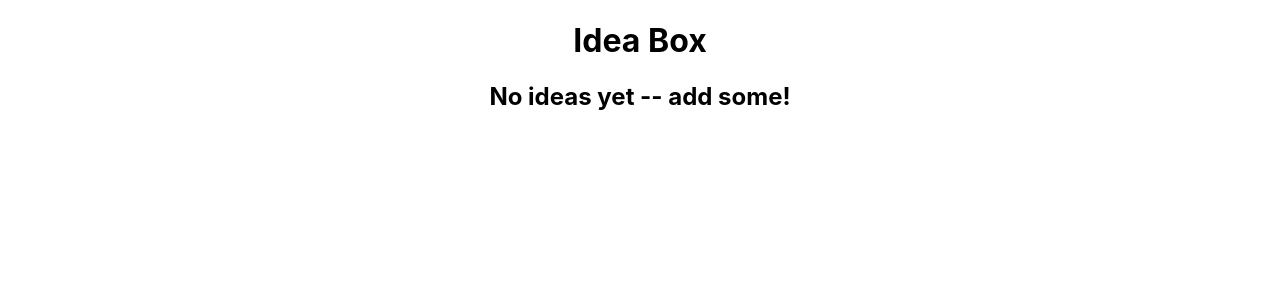
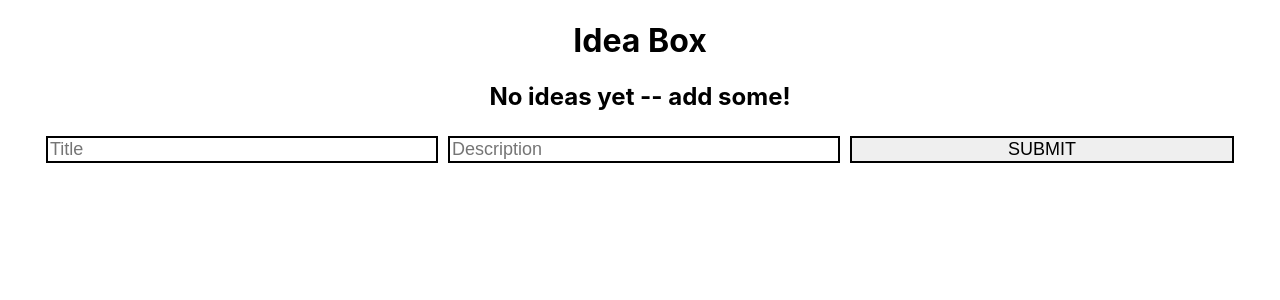
Before and after one commit to bpeterson2579/idea-box2.0, a React (Create React App) app: page / in a window 1280 px wide. Shown: the top 300 px of the page. Built offline with nearby package versions, Linux system fonts and the light colour scheme.

Commit message:
Allow user to add cards

```diff
--- a/src/App.js
+++ b/src/App.js
@@ -1,17 +1,19 @@
 import React, {Component} from 'react';
 import './App.css';
 import Ideas from './Ideas';
+import Form from './Form';
 
 class App extends Component {
   constructor() {
     super();
     this.state = {
       ideas: [
-        // { id: 1, title: 'Prank Travis', description: 'Stick googly eyes on all his stuff' },
-        // { id: 2, title: 'Make a secret password app', description: 'So you and your rideshare driver can both know neither one of you is lying' },
-        // { id: 3, title: 'Learn a martial art', description: 'To exact vengeance upon my enemies' },
       ],
     }
+  }
+
+  addIdea = (newIdea) => {
+    this.setState({ideas: [...this.state.ideas, newIdea]});
   }
 
   render() {
@@ -19,6 +21,7 @@
       <main className='App'>
         <h1>Idea Box</h1>
         {!this.state.ideas.length && <h2>No ideas yet -- add some!</h2>}
+        <Form addIdea={this.addIdea} />
         <Ideas ideas={this.state.ideas} />
       </main>
     )
--- a/src/Form.css
+++ b/src/Form.css
@@ -0,0 +1,10 @@
+form {
+  margin: auto;
+}
+
+input, button {
+  margin: 5px;
+  width: 30%;
+  border: 2px solid black;
+  font-size: 18px;
+}
--- a/src/Form.js
+++ b/src/Form.js
@@ -0,0 +1,56 @@
+import React, {Component} from 'react';
+import './Form.css';
+
+class Form extends Component {
+  constructor() {
+    super();
+    this.state = {
+      title: '',
+      description: ''
+    }
+  }
+
+  handleChange = event => {
+    this.setState({[event.target.name]: event.target.value});
+  }
+
+  submitIdea = event => {
+    event.preventDefault();
+    const newIdea = {
+      id: Date.now(),
+      ...this.state
+    }
+    this.props.addIdea(newIdea);
+    this.clearInputs();
+  }
+
+  clearInputs = () => {
+    this.setState({title: '', description: ''});
+  }
+
+  render() {
+    return (
+      <form>
+        <input
+          type='text'
+          placeholder='Title'
+          name='title'
+          value={this.state.title}
+          onChange={event => this.handleChange(event)}
+        />
+
+        <input
+          type='text'
+          placeholder='Description'
+          name='description'
+          value={this.state.description}
+          onChange={event => this.handleChange(event)}
+        />
+
+        <button onClick={event => this.submitIdea(event)}>SUBMIT</button>
+      </form>
+    )
+  }
+}
+
+export default Form;
```
